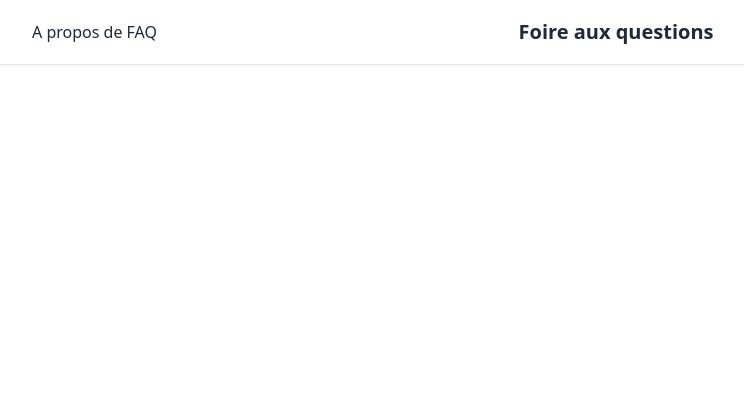
After one commit to anjaniacatus/company_forum, a Django app: page /about in a window 1280 px wide. The commit adds this page. Shown: the top 420 px of the page, without its empty margins (24-768 px from the left). Run offline with Django 4.2, Linux system fonts and the light colour scheme; style sheets or scripts are compiled from the project's sources; some libraries are stand-ins or nearby versions.

Commit message:
activation de la page à propos

```diff
--- a/src/faq/urls.py
+++ b/src/faq/urls.py
@@ -10,6 +10,7 @@ urlpatterns = [
     path("guest_question/<int:pk>/edit", views.question_edit, name="question_edit"),
     path("question/<pk>/resolve/", views.question_resolve, name="question_resolve"),
     path("question/<pk>/publish/", views.question_publish, name="question_publish"),
+    path("about", views.faq_about, name="faq_app_about"),
     path(
         "question/published",
         views.my_published_questions,
--- a/src/faq/views.py
+++ b/src/faq/views.py
@@ -19,9 +19,12 @@ def paginate(request, questions):
     return questions
 
 
+def faq_about(request):
+    return render(request, "../templates/pages/about.html", {})
+
+
 def question_list(request):
     questions = question_filter.when_resolved_date_is_not_null()
-    print(questions)
     return render(
         request,
         "../templates/pages/question_list.html",
--- a/src/templates/base.html
+++ b/src/templates/base.html
@@ -30,7 +30,7 @@
 
                 <li class="mt-3"><a href="/">Homepage</a></li>
                 <li><a href="/admin">Admin</a></li>
-                <li><a>A propos</a></li>
+                <li><a href="about">A propos</a></li>
               </ul>
             </div>
 
--- /dev/null
+++ b/src/templates/pages/about.html
@@ -0,0 +1,2 @@
+{% extends 'base.html' %}
+{% block title %} A propos de FAQ {% endblock%}
```
